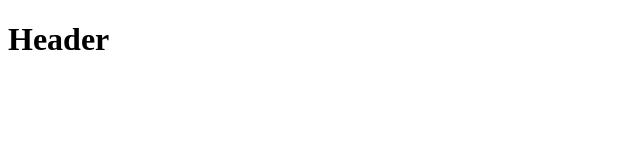
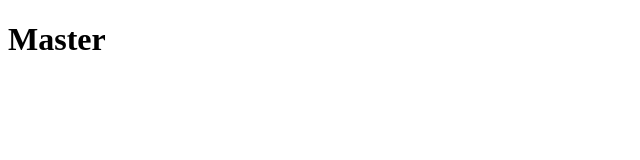
Before and after one commit to PovilasPal/dfgdfg, a plain HTML site: page index.html in a window 1280 px wide. Shown: the full height of the page, 0-640 px from the left. Drawn offline with Linux system fonts and the light colour scheme.

Commit message:
Update index.html

```diff
--- a/index.html
+++ b/index.html
@@ -7,7 +7,7 @@
 </head>
 <body>
     <header>
-        <h1>Header</h1>
+        <h1>Master</h1>
     </header>
 </body>
 </html>
```
